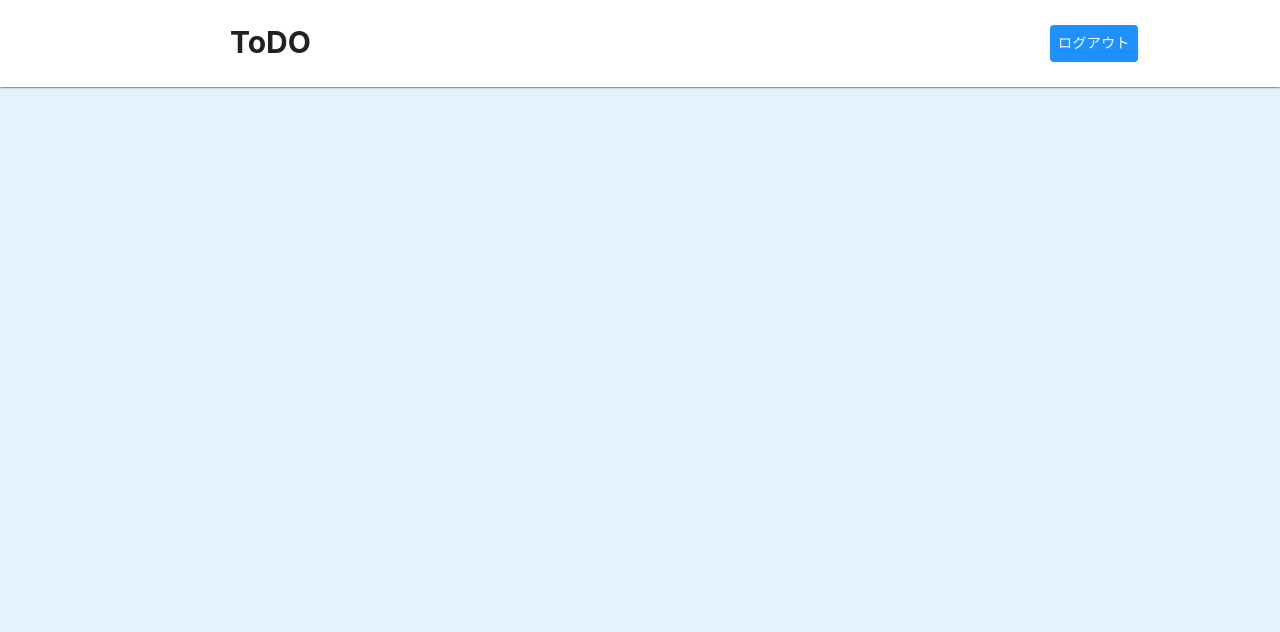
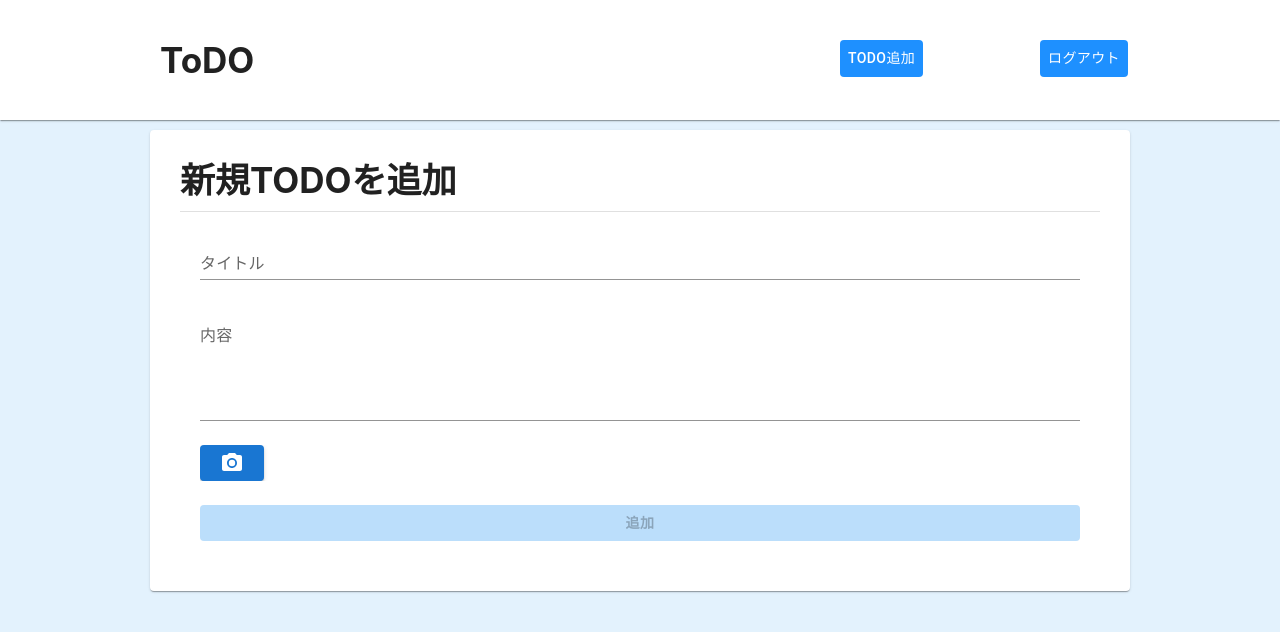
Before and after one commit to kory-jp/react_golang_mux, a React (Create React App) app in the folder client/client-app/: page /new in a window 1280 px wide. Shown: the top 632 px of the page. Built offline with nearby package versions, Linux system fonts and the light colour scheme; no server answers.

Commit message:
new_todo_form_by_react

```diff
--- a/client/client-app/src/components/atoms/input/PrimaryInput.tsx
+++ b/client/client-app/src/components/atoms/input/PrimaryInput.tsx
@@ -10,7 +10,7 @@ type Props = {
 
 const PrimaryInputStyle = styled(Input)((props) => ({
   marginRight: "10px",
-  placeholder: props.placeholder
+  placeholder: props.placeholder,
 }))
 
 export const PrimaryInput = (props: Props) => {
--- a/client/client-app/src/components/organisms/layout/Header.tsx
+++ b/client/client-app/src/components/organisms/layout/Header.tsx
@@ -1,25 +1,11 @@
 import {  Grid, Paper, styled } from "@mui/material";
 import { Box } from "@mui/system";
+import { push } from "connected-react-router";
 import { useCallback, useEffect, VFC } from "react";
 import { useDispatch, useSelector } from "react-redux";
 import { RooState } from "../../../reducks/store/store";
 import { isLoggedIn, logout } from "../../../reducks/users/opretions";
 import { SecondaryButton } from "../../atoms/button/SecondaryButton";
-
-const HeaderPaper = styled(Paper)({
-  padding: '15px',
-  marginBottom: '10px',
-})
-
-const HeaderTitle = styled(Box)({
-  fontSize: '30px',
-  fontWeight: 'bolder'
-})
-
-const HeaderUserName = styled(Box)({
-  fontSize: "20px",
-  paddingTop: '3px'
-})
 
 export const Header: VFC = () => {
   const dispatch = useDispatch()
@@ -29,26 +15,98 @@ export const Header: VFC = () => {
     dispatch(isLoggedIn())
   },[])
 
+  const onClickToNewTodo = useCallback(() => {
+    dispatch(push("/new"))
+  },[])
+
   const onClickLogout = useCallback(() => {
     dispatch(logout())
   }, [])
 
   return(
     <>
-      <HeaderPaper square>
-        <Grid container sx={{padding: '10px'}}>
-          <Grid item xs={1} md={2}/>
-          <Grid item xs={5} md={6}>
-            <HeaderTitle>
+      <Paper
+        square
+        sx={{
+          padding: {
+            sm: '10px',
+            md: '20px'
+          },
+          marginBottom: '10px'
+        }}
+      >
+        <Grid
+          container
+          padding='20px'
+        >
+          <Grid
+            item
+            md={6}
+            sx={{
+              paddingLeft: {
+                sm: 'noen',
+                md: '10%'
+              }
+            }}
+          >
+            <Box
+              fontWeight='bold'
+              sx={{
+                fontSize: {
+                  sm: '20px',
+                  md: '35px'
+                }
+              }}
+            >
               ToDO
-            </HeaderTitle>
+            </Box>
           </Grid>
-          <Grid item xs={3} md={2}>
-            <HeaderUserName>
+          <Grid
+            item
+            md={2}
+            sx={{
+              display: {
+                xs: 'none',
+                sm: 'none',
+                md: 'block'
+              }
+            }}
+          >
+            <Box
+              fontSize='20px'
+              paddingTop='10px'
+            >
               {user.name}
-            </HeaderUserName>
+            </Box>
           </Grid>
-          <Grid item xs={3} md={2}>
+          <Grid
+            item
+            md={2}
+            sx={{
+              display: {
+                xs: 'none',
+                sm: 'none',
+                md: 'block'
+              }
+            }}
+          >
+            <SecondaryButton
+              onClick={onClickToNewTodo}
+            >
+              Todo追加
+            </SecondaryButton>
+          </Grid>
+          <Grid
+            item
+            md={2}
+            sx={{
+              display: {
+                xs: 'none',
+                sm: 'none',
+                md: 'block'
+              }
+            }}
+          >
             <SecondaryButton
               onClick={onClickLogout}
             >
@@ -56,7 +114,7 @@ export const Header: VFC = () => {
             </SecondaryButton>
           </Grid>
         </Grid>
-      </HeaderPaper>
+      </Paper>
     </>
   )
 }
--- a/client/client-app/src/components/organisms/posts/InputArea.tsx
+++ b/client/client-app/src/components/organisms/posts/InputArea.tsx
@@ -16,8 +16,8 @@ export const InputArea = () => {
   },[setContent])
 
   const onClickCreateTodo = useCallback(()=> {
-    dispatch(createTodo(content))
-    setContent('')
+    // dispatch(createTodo(content))
+    // setContent('')
   },[content])
 
 
--- /dev/null
+++ b/client/client-app/src/components/pages/todos/NewTodo.tsx
@@ -0,0 +1,163 @@
+import { useCallback, useState } from "react";
+import { useDispatch, useSelector } from "react-redux";
+import { Button, Divider, FormControl, Input, InputLabel, Paper, Stack, TextField} from "@mui/material";
+import CameraAltIcon from '@mui/icons-material/CameraAlt';
+import ClearIcon from '@mui/icons-material/Clear';
+import { Box } from "@mui/system";
+
+import { createTodo } from "../../../reducks/todos/operations";
+import { PrimaryButton } from "../../atoms/button/PrimaryButton";
+import { RooState } from "../../../reducks/store/store";
+
+export const NewTodo = () => {
+  const dispatch = useDispatch()
+  const [title, setTitle] = useState('')
+  const [content, setContent] = useState('')
+  // 型注意File型でないとformDataにappnedできない
+  // const [image, setImage] = useState<HTMLImageElement>()
+  const [image, setImage] = useState<File>()
+  const [preview, setPreview] =useState('')
+  const userId = useSelector((state: RooState) => state.user.id)
+
+  const inputTitle = useCallback((event: React.ChangeEvent<HTMLInputElement>) => {
+    setTitle(event.target.value)
+  },[setTitle])
+
+  const inputContent = useCallback((event: React.ChangeEvent<HTMLInputElement>) => {
+    setContent(event.target.value)
+  },[setContent])
+
+  const previewImage = useCallback((event) => {
+    const imageFile = event.target.files[0];
+    setPreview(window.URL.createObjectURL(imageFile))
+  },[])
+
+  const inputImage = useCallback((event)=> {
+    const file = event.target.files[0]
+    setImage(file)
+    previewImage(event)
+  }, [setImage, previewImage])
+
+  const onClickCancelImage = useCallback(() => {
+    setImage(undefined)
+    setPreview('')
+  }, [])
+
+  const createFormData = useCallback(() => {
+    const formData = new FormData()
+    // formDataの第二引数はstring,Blobを受け取る
+    formData.append('todo[user_id', String(userId))
+    formData.append('todo[title]', title)
+    formData.append('todo[content]', content)
+    if (image) formData.append('todo[image]', image)
+    return formData
+  }, [])
+
+
+  const formData = createFormData()
+  const onClickNewTodo = useCallback(() => {
+    dispatch(createTodo(formData))
+  }, [])
+
+  return(
+    <>
+      <Paper
+        sx={{
+          padding: {
+            xs: '10px',
+            md: '30px'
+          },
+          marginX: {
+            xs: '0px',
+            sm: '80px',
+            md: '150px'
+          }
+        }}
+      >
+        <Box
+          fontWeight='bold'
+          marginBottom='10px'
+          sx={{
+            fontSize: {
+              sx: '20px',
+              md: '35px'
+            }
+          }}
+        >
+          新規TODOを追加
+        </Box>
+        <Divider />
+        <Box
+          sx={{
+            margin: {
+              sx: '10px',
+              md: '20px'
+            }
+          }}
+        >
+          <Stack spacing={3}>
+            <FormControl fullWidth>
+              <TextField
+                label='タイトル'
+                type='text'
+                value={title}
+                variant="standard"
+                onChange={inputTitle}
+              />
+            </FormControl>
+            <FormControl fullWidth>
+              <TextField
+                label='内容'
+                multiline
+                type='text'
+                value={content}
+                variant="standard"
+                rows={4}
+                onChange={inputContent}
+              />
+            </FormControl>
+            {/* <FormControl> ----削除------ */}
+            <InputLabel htmlFor="upImage">
+              <Input
+                id='upImage'
+                name='image'
+                type='file'
+                inputProps={{accept: "image/*, .jpg, .jpeg, .png"}}
+                onChange={inputImage}
+                sx={{
+                  display: 'none'
+                }}
+              />
+              <Button variant="contained" component='span'>
+                <CameraAltIcon />
+              </Button>
+            </InputLabel>
+            {/* </FormControl> */}
+            {
+              preview ?
+              <Box>
+                <Button>
+                  <ClearIcon onClick={onClickCancelImage}/>
+                </Button>
+                <img
+                  src={preview}
+                  alt='preview_img'
+                  width='100%'
+                  height='auto'
+                />
+              </Box> : null
+            }
+            <PrimaryButton
+              disabled={title === '' || content === ''}
+              onClick={onClickNewTodo}
+            >
+              追加
+            </PrimaryButton>
+          </Stack>
+        </Box>
+      </Paper>
+    </>
+  )
+}
+
+export default NewTodo;
--- a/client/client-app/src/reducks/todos/operations.ts
+++ b/client/client-app/src/reducks/todos/operations.ts
@@ -1,28 +1,31 @@
 import axios from "axios";
+import { push } from "connected-react-router";
 import { Dispatch } from "react";
-import { json } from "stream/consumers";
-import { Todo } from "./types";
+import { pushToast } from "../toasts/actions";
+import { createTodoAction } from "./actions";
 
-export const createTodo = (content: string) => {
+export const createTodo = (formdata: FormData) => {
   return async(dispatch: Dispatch<{}>) => {
     axios
-      .post("http://localhost:8000/api",
-      {
-        content: content
-      },
+      .post("http://localhost:8000/api/new",
+      formdata,
       {
         withCredentials: true,
         headers:{
           'Accept': 'application/json',
-          'Content-Type': 'application/json'
+          'Content-Type': 'multipart/form-data'
         }
       }
       )
       .then((response) => {
-        console.log(response)
+        const todo = response.data
+        dispatch(createTodoAction(todo))
+        dispatch(push("/input"))
+        dispatch(pushToast({title: '保存しました', severity: "success"}))
       })
       .catch((error)=> {
         console.log(error)
+        dispatch(pushToast({title: '保存に失敗しました', severity: "error"}))
       })
   }
 }
--- a/client/client-app/src/reducks/todos/reducers.ts
+++ b/client/client-app/src/reducks/todos/reducers.ts
@@ -3,7 +3,11 @@ import { Todo, TodosActionTypes } from "./types";
 
 const initialState: Todo = {
   id: 0,
-  content: "",
+  userId: 0,
+  title: '',
+  content: '',
+  image: null,
+  createdAt: null,
 }
 
 export const TodoReducer = (state = initialState, action: TodosActionTypes): Todo => {
--- a/client/client-app/src/router/Router.tsx
+++ b/client/client-app/src/router/Router.tsx
@@ -2,8 +2,9 @@ import { VFC } from "react";
 import InputArea from "../components/organisms/posts/InputArea";
 import Registration from "../components/pages/auth/Registration";
 import { Route, Switch } from 'react-router-dom';
+import DefaultTemplate from "../components/template/DefaultTemplate";
+import NewTodo from "../components/pages/todos/NewTodo";
 import Login from "../components/pages/auth/Login";
-import DefaultTemplate from "../components/template/DefaultTemplate";
 
 export const Router: VFC = () => {
   return(
@@ -12,6 +13,7 @@ export const Router: VFC = () => {
       <Route path={"/registration"} component={Registration} />
       <DefaultTemplate>
         <Route path={"/input"} component={InputArea} />
+        <Route path={"/new"} component={NewTodo} />
       </DefaultTemplate>
     </Switch>
   )
```
Also changed, not shown: client/client-app/src/reducks/todos/types.ts (+7 -1 lines), 1 other file (tests, documents, lock files or other folders).
